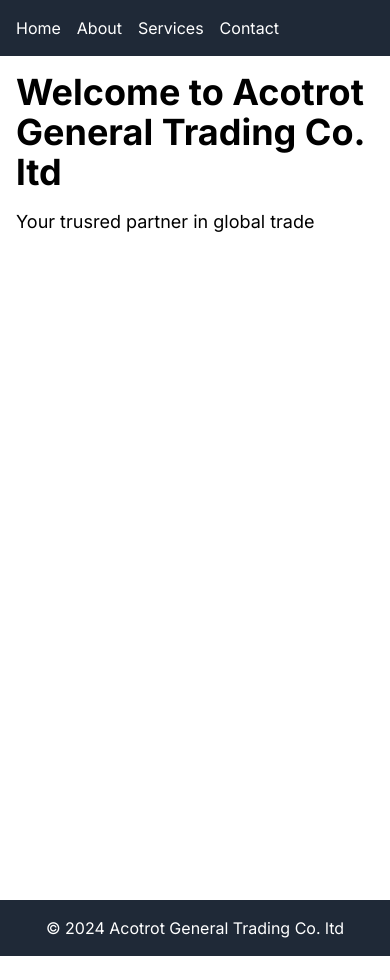
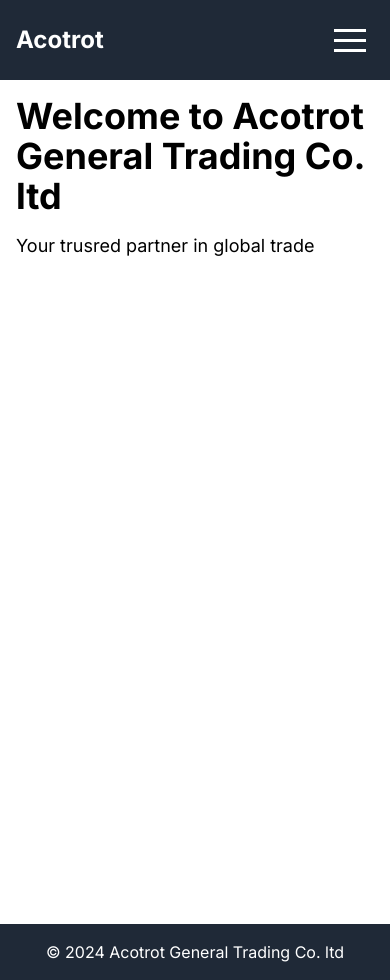
Before and after one commit to SanMajur/acotrot-general, a Next.js app: page / in a window 390 px wide. Before the commit the page ends 956 px from the top, so only its background shows below. Built offline with nearby package versions, Linux system fonts and the light colour scheme.

Commit message:
completed the navigation

```diff
--- a/app/components/Navbar.tsx
+++ b/app/components/Navbar.tsx
@@ -1,22 +1,76 @@
+"use client";
 import Link from "next/link";
-import React from "react";
+import React, { useState } from "react";
+import { FiMenu } from "react-icons/fi";
+import { Divide as Hamburger } from "hamburger-react";
 
 export default function Navbar() {
+  const [isOpen, setIsOpen] = useState(false);
   return (
-    <header className="bg-gray-800 text-white p-4">
-      <nav className="container mx-auto flex justify-between">
-        <ul className="flex space-x-4">
-          <li>
-            <Link href="/">Home</Link>
+    <header className="bg-gray-800 text-white">
+      <nav className="md:container mx-auto flex justify-between items-center relative p-4">
+        <div className="text-2xl font-bold">Acotrot</div>
+        <button
+          className="md:hidden text-white focus:outline-none"
+          onClick={() => setIsOpen(!isOpen)}
+        >
+          <Hamburger toggled={isOpen} toggle={setIsOpen} />
+        </button>
+        {/* Mobile Nav */}
+        <div
+          className={`bg-black/50 ${
+            isOpen
+              ? "absolute top-20 w-full left-0 h-screen md:hidden transition-all duration-500 ease-in-out"
+              : " absolute top-20 w-full -left-[100%] h-screen md:hidden transition-all duration-500 ease-in-out"
+          }`}
+        >
+          <ul
+            className="block bg-gray-800 w-60 h-screen"
+            onClick={() => setIsOpen(!isOpen)}
+          >
+            <li className="px-4 hover:bg-gray-400 py-4 cursor-pointer border-b-2 border-gray-500 ">
+              <Link className="" href="/">
+                Home
+              </Link>
+            </li>
+            <li className="px-4 hover:bg-gray-400 py-4 cursor-pointer border-b-2 border-gray-500 ">
+              <Link className="" href="/about">
+                About
+              </Link>
+            </li>
+            <li className="px-4 hover:bg-gray-400 py-4 cursor-pointer border-b-2 border-gray-500 ">
+              <Link className="" href="/services">
+                Services
+              </Link>
+            </li>
+            <li className="px-4 hover:bg-gray-400 py-4 cursor-pointer border-b-2 border-gray-500 ">
+              <Link className="" href="/contact">
+                Contact
+              </Link>
+            </li>
+          </ul>
+        </div>
+        {/* Desktop nav */}
+        <ul className="hidden md:flex ">
+          <li className="px-4 hover:border-b-2 border-cyan-600 py-4 cursor-pointer">
+            <Link className="" href="/">
+              Home
+            </Link>
           </li>
-          <li>
-            <Link href="/about">About</Link>
+          <li className="px-4 hover:border-b-2 border-cyan-600 py-4 cursor-pointer">
+            <Link className="" href="/about">
+              About
+            </Link>
           </li>
-          <li>
-            <Link href="/services">Services</Link>
+          <li className="px-4 hover:border-b-2 border-cyan-600 py-4 cursor-pointer">
+            <Link className="" href="/services">
+              Services
+            </Link>
           </li>
-          <li>
-            <Link href="/contact">Contact</Link>
+          <li className="px-4 hover:border-b-2 border-cyan-600 py-4 cursor-pointer">
+            <Link className="" href="/contact">
+              Contact
+            </Link>
           </li>
         </ul>
       </nav>
--- a/app/page.tsx
+++ b/app/page.tsx
@@ -3,7 +3,7 @@ import Hero from "./components/Hero";
 
 export default function Home() {
   return (
-    <div className="h-screen flex flex-col">
+    <div className="min-h-screen flex flex-col">
       <Hero />
     </div>
   );
```
Also changed, not shown: package.json (+6 -4 lines), 1 other file (tests, documents, lock files or other folders).
